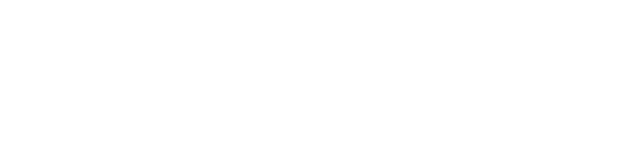
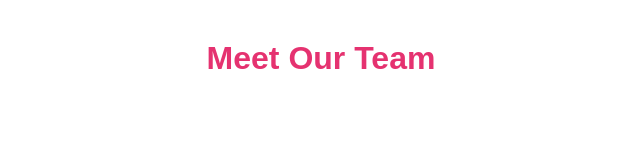
Before and after one commit to MicheleAbategiovanni/html-css-float-cards, a plain HTML site: page index.html in a window 1280 px wide. Shown: the whole page, without its empty margins (319-959 px from the left). Drawn offline with Linux system fonts and the light colour scheme.

Commit message:
add head

```diff
--- a/css/style.css
+++ b/css/style.css
@@ -0,0 +1,13 @@
+*{
+    box-sizing: border-box;
+    margin: 0;
+    padding: 0;
+    font-family: Arial, Helvetica, sans-serif;
+}
+
+h1{
+    color: rgb(229, 50, 112);
+    font-weight: bolder;
+    text-align: center;
+    padding: 40px;
+}
--- a/index.html
+++ b/index.html
@@ -7,7 +7,14 @@
     <title>Meet Our Team</title>
     <link rel="stylesheet" href="css/style.css">
 </head>
+
 <body>
 
+    <header>
+        <h1>Meet Our Team</h1>
+    </header>
+
+    <main></main>
 </body>
+
 </html>
```
